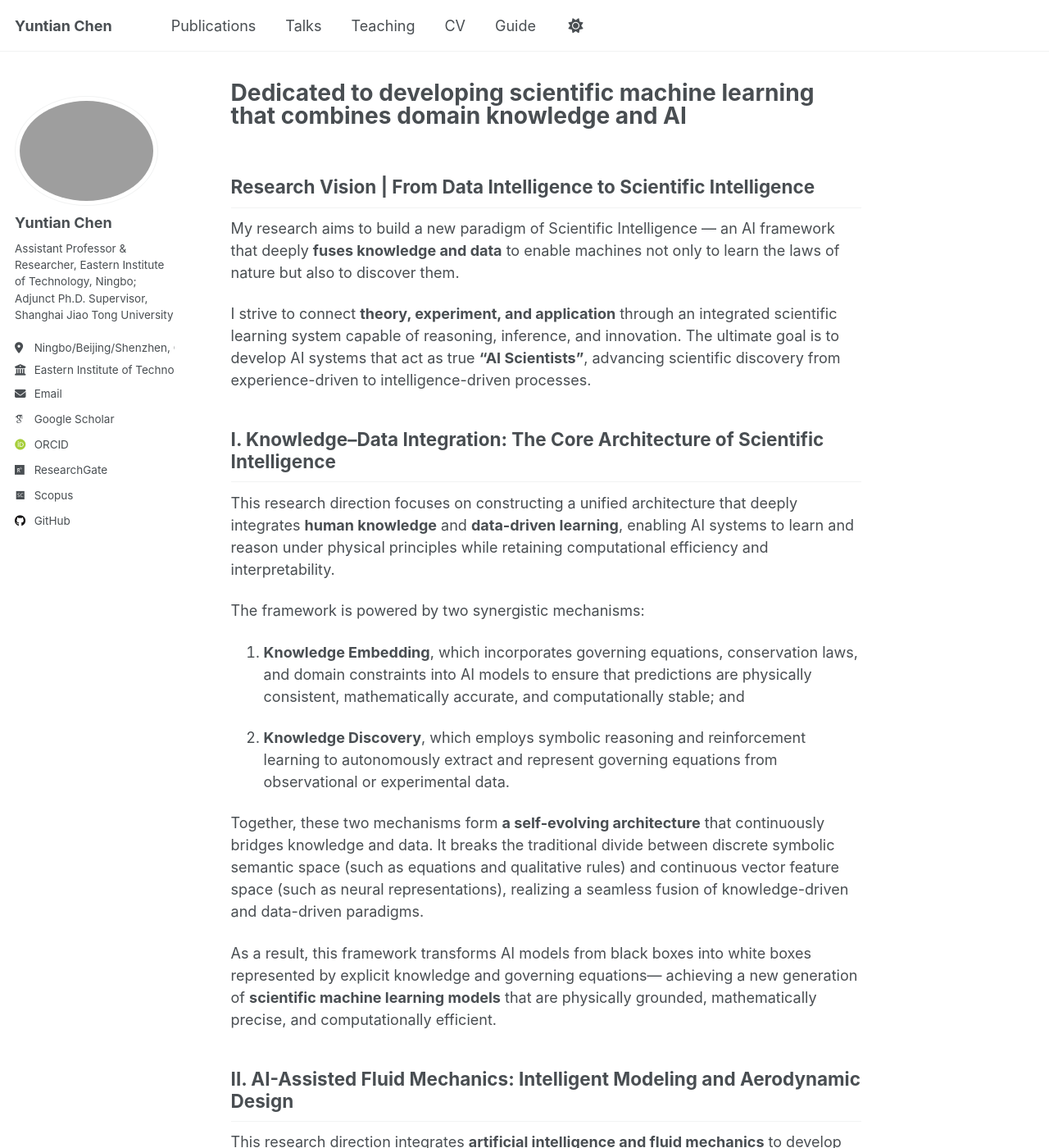
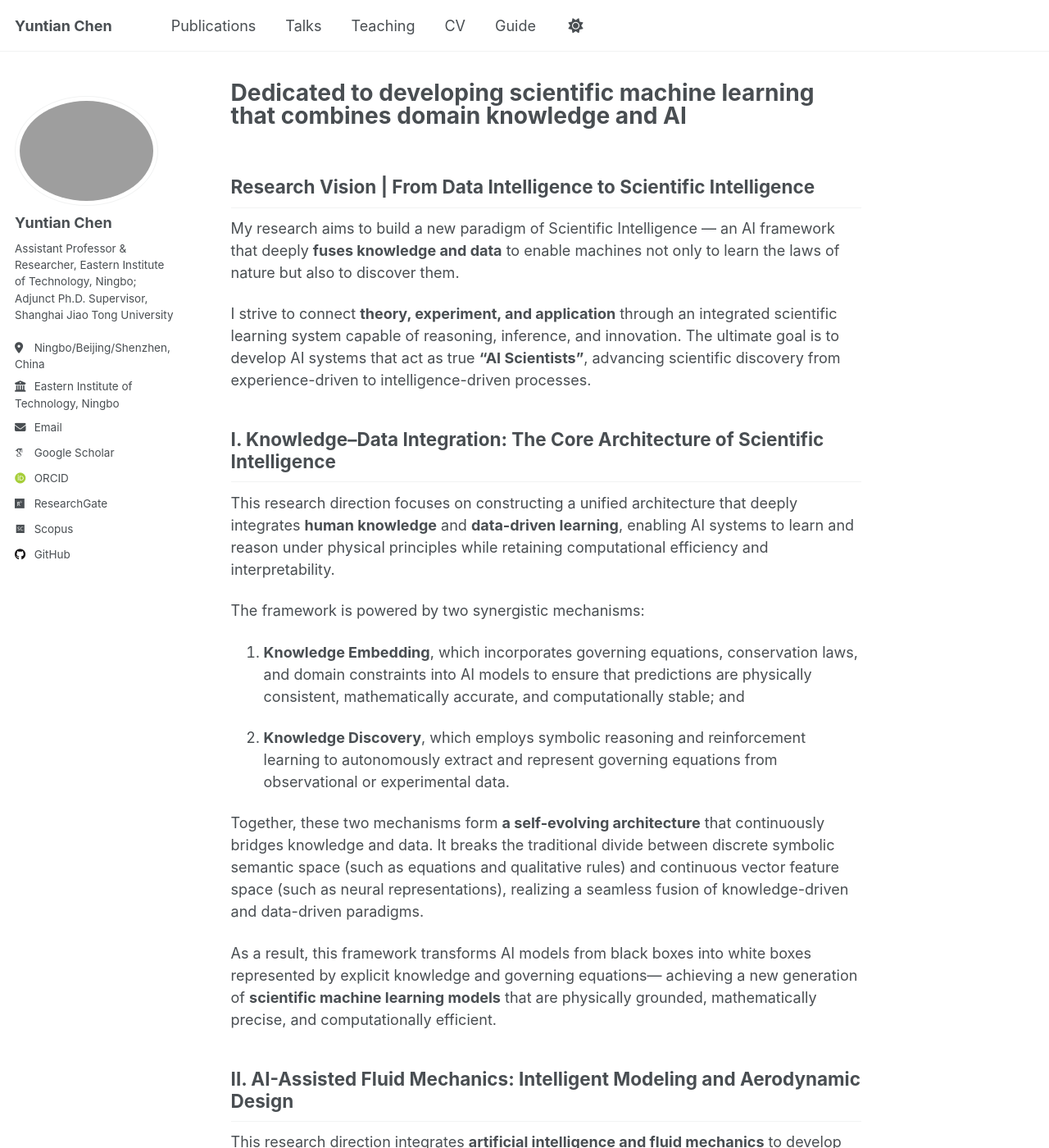
Before and after one commit to YuntianChen/YuntianChen.github.io, a Jekyll site: the page built from _pages/about.md, in a window 1280 px wide and 1400 px high. Shown: the whole window at 82% size. Built offline with Jekyll 4.4.1, drawn with Linux system fonts in a browser that asks for light colours; some web fonts are replaced; a script that is not in the unit is left out.

Commit message:
Update custom.html

```diff
--- a/_includes/head/custom.html
+++ b/_includes/head/custom.html
@@ -14,4 +14,21 @@
 <link rel="icon" href="/images/favicon.ico"/>
 <meta name="theme-color" content="#ffffff"/>
 
+<style>
+/* 让侧栏作者信息中的长字符串（如 Ningbo/Beijing/...）能自动换行 */
+.sidebar .author__content,
+.sidebar .author__content p,
+.sidebar .author__urls li,
+.sidebar .author__urls .label,
+.sidebar .author__urls a {
+  white-space: normal;               /* 防止主题里有 nowrap */
+  overflow-wrap: anywhere;           /* 现代浏览器最优解 */
+  word-wrap: break-word;             /* 旧属性，做兼容 */
+  word-break: break-word;            /* 非标准，但常见实现 */
+}
+
+/* 如果仍然不换行（极端情况），把下面这一行取消注释做“强制断词” */
+/* .sidebar .author__urls .label { word-break: break-all; } */
+</style>
+
 <!-- end custom head snippets -->
```
